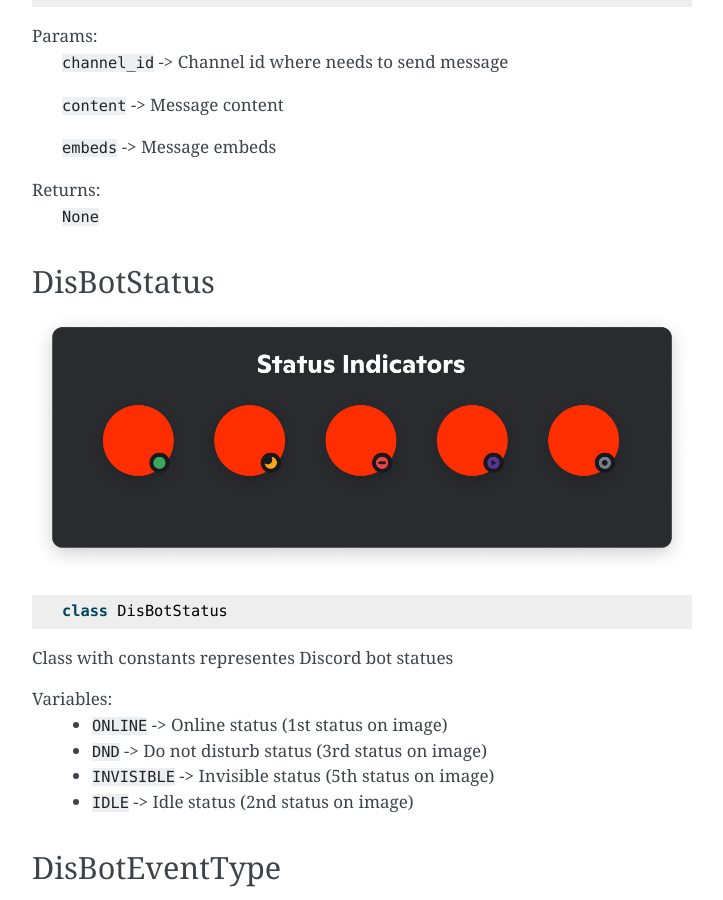
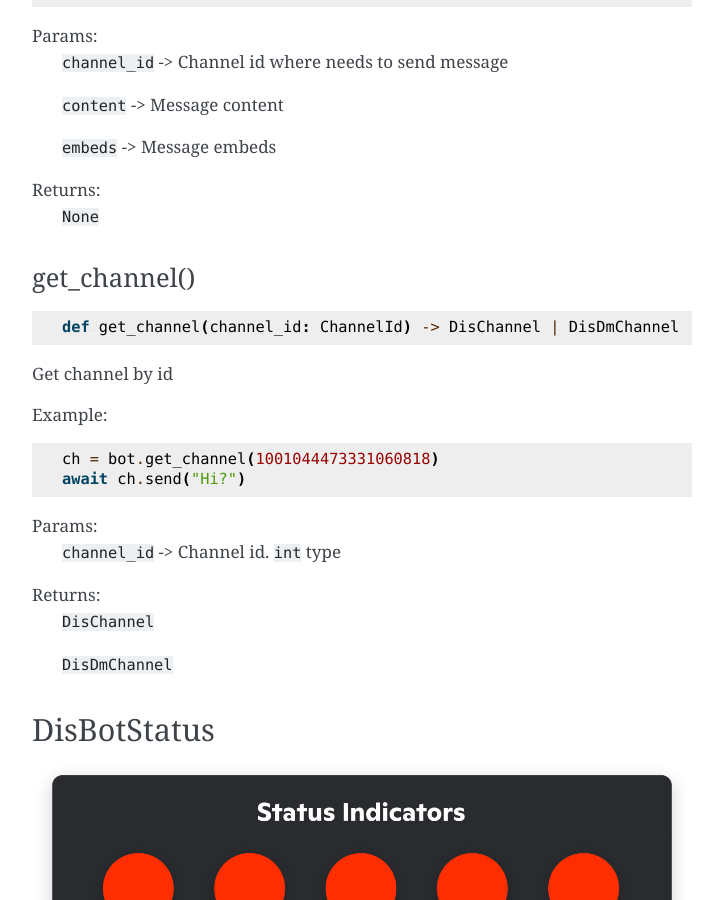
Before and after one commit to bleudev/pytecord_old_archive, a Sphinx documentation site: the page built from docs/source/objects/bot.rst, in a window 1280 px wide and 900 px high, scrolled down 9410 px. Shown: the whole window, without its empty margins (388-1111 px from the left). Built offline with Sphinx 7.4.7, drawn with Linux system fonts in a browser that asks for light colours.

Commit message:
get_channel()

```diff
--- a/docs/source/objects/bot.rst
+++ b/docs/source/objects/bot.rst
@@ -432,6 +432,28 @@
 Returns:
     ``None``
 
+get_channel()
+=============
+
+::
+
+    def get_channel(channel_id: ChannelId) -> DisChannel | DisDmChannel
+
+Get channel by id
+
+Example::
+
+    ch = bot.get_channel(1001044473331060818)
+    await ch.send("Hi?")
+
+Params:
+    ``channel_id`` -> Channel id. ``int`` type
+
+Returns:
+    ``DisChannel``
+
+    ``DisDmChannel``
+
 
 DisBotStatus
 ************
```
